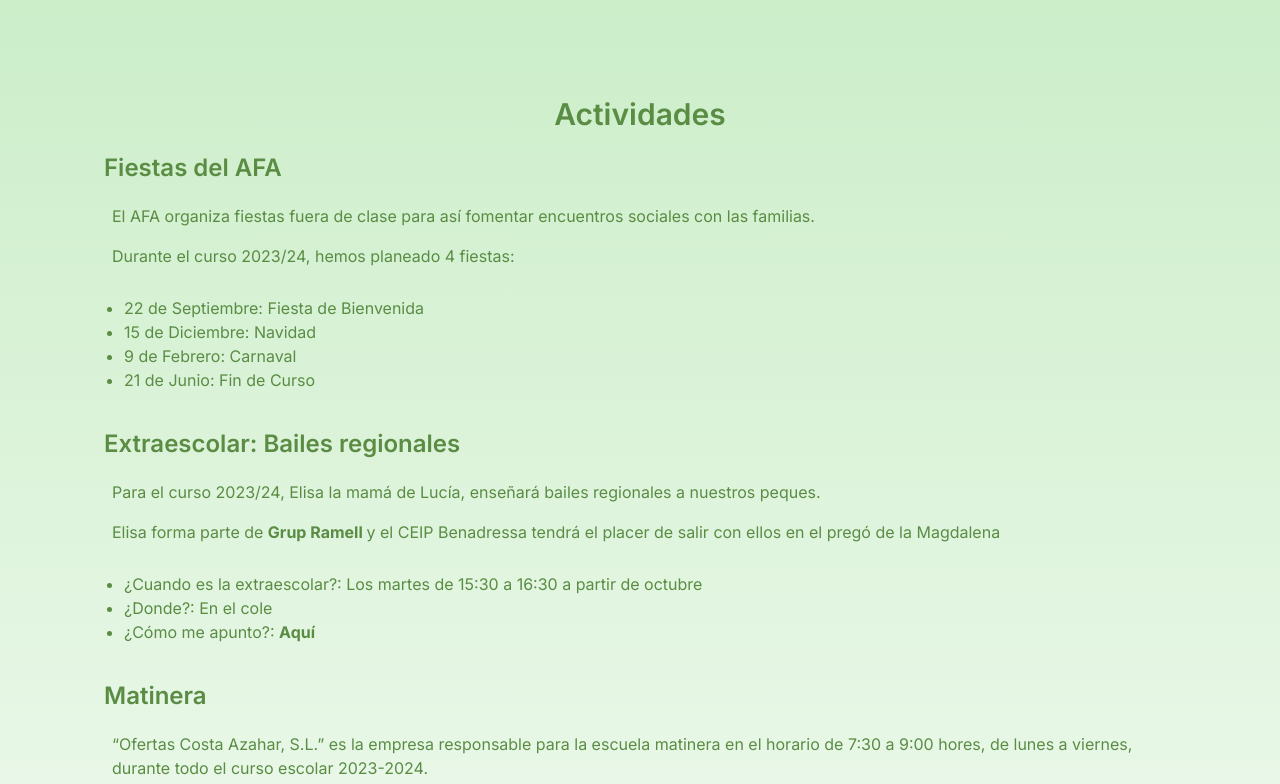
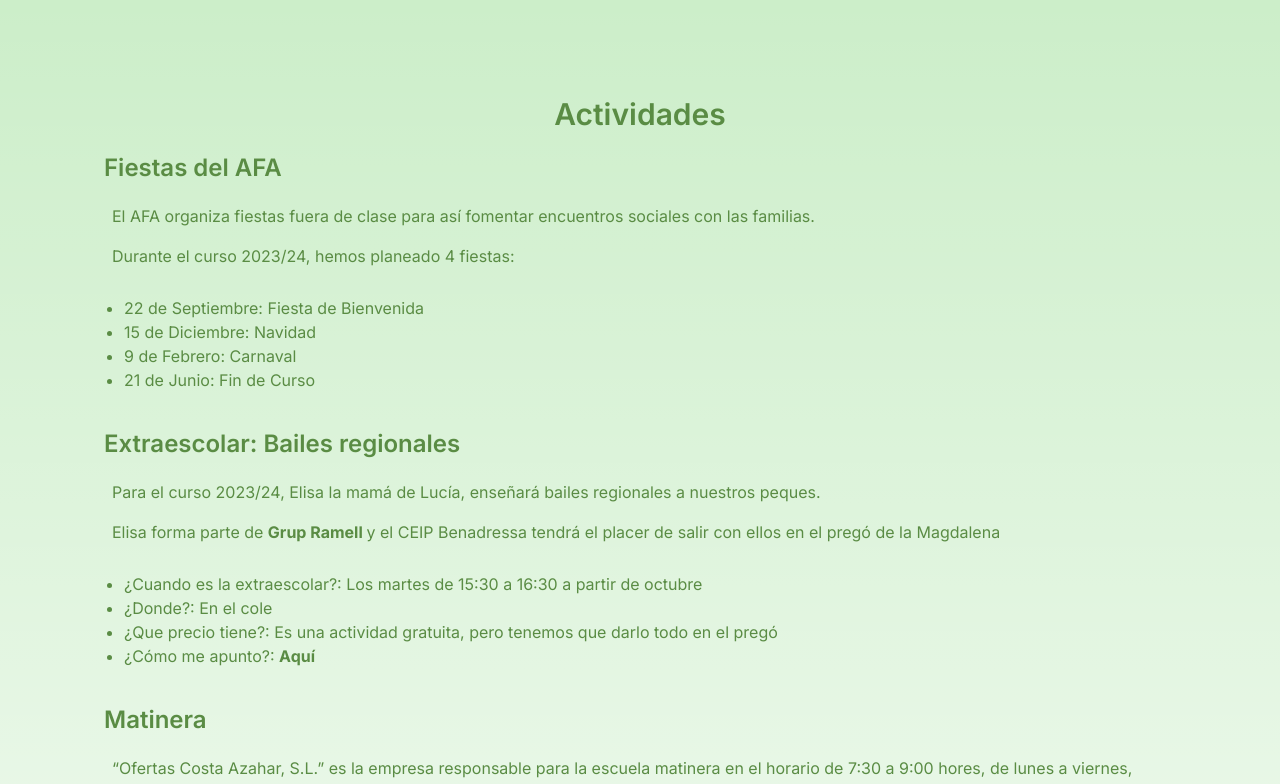
Before and after one commit to spargates/AFA, a Next.js app: page /actividades in a window 1280 px wide. Shown: the top 784 px of the page. Built offline with nearby package versions, Linux system fonts and the light colour scheme.

Commit message:
Inscripción de baile regional

```diff
--- a/app/actividades/page.tsx
+++ b/app/actividades/page.tsx
@@ -52,6 +52,9 @@ export default function Actividades() {
                 </li>
                 <li className="break-normal">
                   ¿Donde?: En el cole
+                </li>
+                <li className="break-normal">
+                  ¿Que precio tiene?: Es una actividad gratuita, pero tenemos que darlo todo en el pregó
                 </li>
                 <li className="break-normal">
                   ¿Cómo me apunto?: <a href="https://forms.gle/bNj6swZUtuyWfqEd8" className="text-brand-500 font-bold"> Aquí </a>
```
